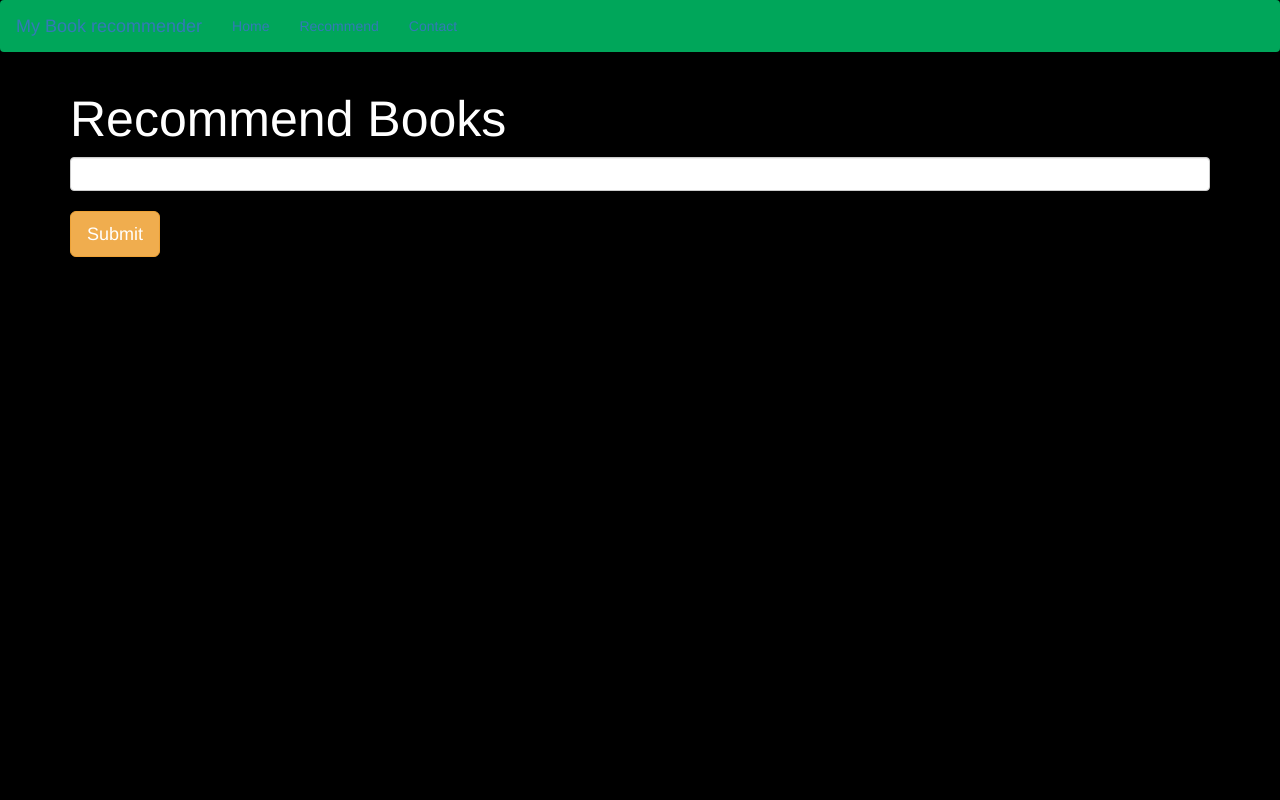
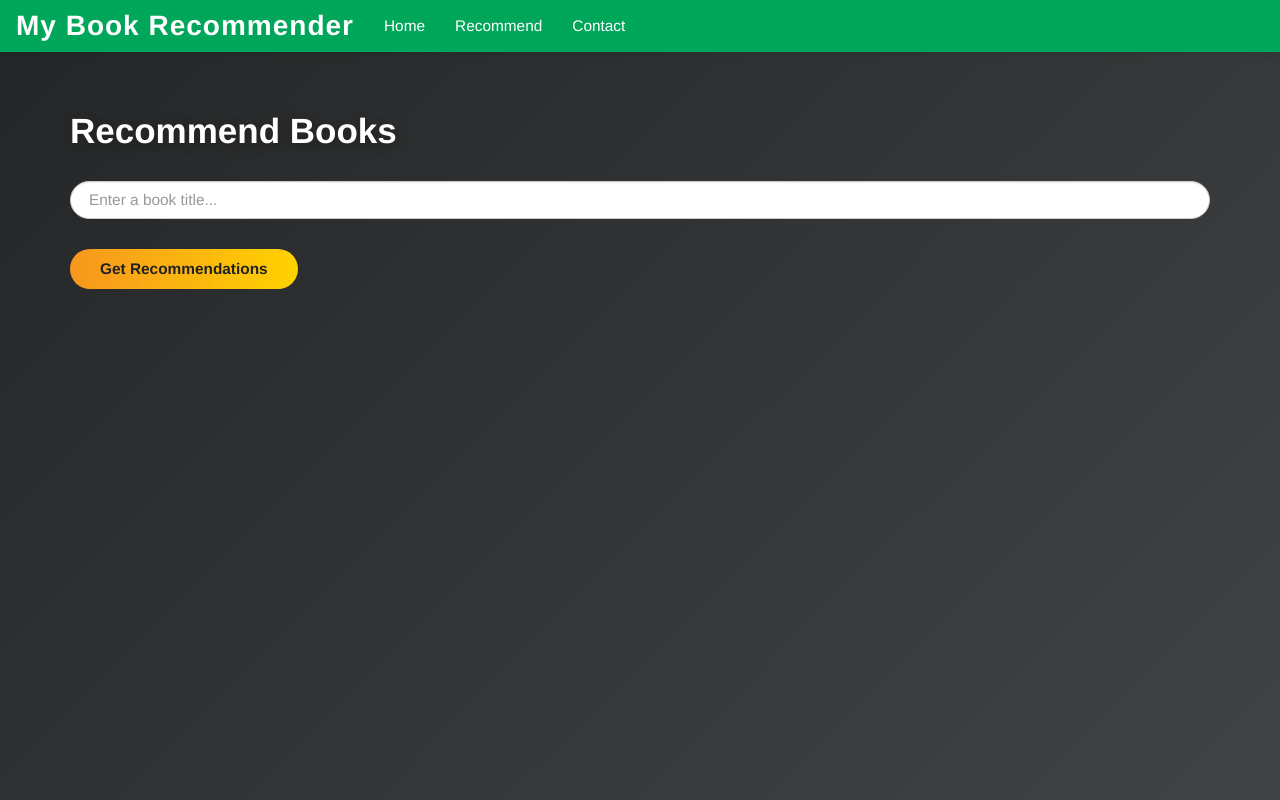
Before and after one commit to Gauravmangate27/Book_recommendation_gs, a Flask app: page /recommend in a window 1280 px wide. Run offline with Flask 3, Linux system fonts and the light colour scheme; parts of the project's set-up code (start-up, migrations or seed data) failed here and were passed over.

Commit message:
Update recommend.html

```diff
--- a/templates/recommend.html
+++ b/templates/recommend.html
@@ -5,16 +5,108 @@
     <title>Book Recommender System</title>
     <!-- Latest compiled and minified CSS -->
     <link rel="stylesheet" href="https://cdn.jsdelivr.net/npm/bootstrap@3.3.7/dist/css/bootstrap.min.css" integrity="sha384-BVYiiSIFeK1dGmJRAkycuHAHRg32OmUcww7on3RYdg4Va+PmSTsz/K68vbdEjh4u" crossorigin="anonymous">
+    <style>
+        body {
+            background: linear-gradient(135deg, #232526 0%, #414345 100%);
+            min-height: 100vh;
+        }
+        .navbar {
+            border-radius: 0;
+            margin-bottom: 40px;
+            box-shadow: 0 2px 8px rgba(0,0,0,0.1);
+        }
+        .navbar-brand {
+            font-size: 2em;
+            color: #fff !important;
+            font-weight: bold;
+            letter-spacing: 1px;
+        }
+        .nav > li > a {
+            color: #fff !important;
+            font-size: 1.1em;
+        }
+        .nav > li > a:hover {
+            background: #007d4a !important;
+        }
+        .container {
+            margin-top: 30px;
+        }
+        h1.text-white {
+            font-size: 2.5em;
+            font-weight: 700;
+            margin-bottom: 30px;
+            color: #fff;
+            text-shadow: 1px 2px 8px #222;
+        }
+        .form-control {
+            border-radius: 25px;
+            padding: 18px;
+            font-size: 1.1em;
+            margin-bottom: 10px;
+        }
+        .btn-warning {
+            border-radius: 25px;
+            font-size: 1.1em;
+            font-weight: 600;
+            padding: 10px 30px;
+            background: linear-gradient(90deg, #f7971e 0%, #ffd200 100%);
+            border: none;
+            color: #222;
+            transition:(0.3s);
+        }
+        .btn-warning:hover {
+            background: linear-gradient(90deg, #ffd200 0%, #f7971e 100%);
+            color: #111;
+        }
+        .card {
+            background: #232526;
+            border-radius: 18px;
+            box-shadow: 0 4px 24px rgba(0,0,0,0.15);
+            margin-bottom: 30px;
+            padding: 18px 10px 10px 10px;
+            min-height: 350px;
+            display: flex;
+            flex-direction: column;
+            align-items: center;
+        }
+        .card-img-top {
+            width: 100%;
+            height: 220px;
+            object-fit: cover;
+            border-radius: 10px;
+            margin-bottom: 18px;
+            box-shadow: 0 2px 8px rgba(0,0,0,0.12);
+        }
+        .text-white {
+            color: #fff !important;
+            font-size: 1.1em;
+            margin-bottom: 5px;
+        }
+        h4.text-white {
+            color: #ffd200 !important;
+            font-size: 1.2em;
+            font-weight: 600;
+        }
+        .alert-danger {
+            border-radius: 10px;
+            font-size: 1.1em;
+            margin-top: 20px;
+        }
+        @media (max-width: 767px) {
+            .card-img-top {
+                height: 160px;
+            }
+            .col-md-3 {
+                width: 100%;
+                margin-bottom: 30px;
+            }
+        }
+    </style>
 </head>
-<style>
-    .text-white{
-        color:white
-    }
-</style>
-<body style="background-color:black">
+<body>
 
     <nav class="navbar" style="background-color:#00a65a">
-        <a class="navbar-brand">My Book recommender</a>
+        <a class="navbar-brand">My Book Recommender</a>
         <ul class="nav navbar-nav">
             <li><a href="/">Home</a></li>
             <li><a href="/recommend">Recommend</a></li>
@@ -25,13 +117,13 @@
     <div class="container">
         <div class="row">
             <div class="col-md-12">
-                <h1 class="text-white" style="font-size:50px">Recommend Books</h1>
+                <h1 class="text-white">Recommend Books</h1>
                 <form action="/recommend_books" method="post">
-                    <input name="user_input" type="text" class="form-control"><br>
-                    <input type="submit" class="btn btn-lg btn-warning">
+                    <input name="user_input" type="text" class="form-control" placeholder="Enter a book title..."><br>
+                    <input type="submit" class="btn btn-lg btn-warning" value="Get Recommendations">
                 </form>
                 {% if message %}
-                    <div class="alert alert-danger" style="margin-top:20px;">
+                    <div class="alert alert-danger">
                         {{ message }}
                     </div>
                 {% endif %}
@@ -41,11 +133,9 @@
                 {% for i in data %}
                     <div class="col-md-3" style="margin-top:50px">
                         <div class="card">
-                            <div class="card-body">
-                                <img class="card-img-top" src="{{i[2]}}">
-                                <p class="text-white">{{i[0]}}</p>
-                                <h4 class="text-white">{{i[1]}}</h4>
-                            </div>
+                            <img class="card-img-top" src="{{i[2]}}">
+                            <p class="text-white">{{i[0]}}</p>
+                            <h4 class="text-white">{{i[1]}}</h4>
                         </div>
                     </div>
                 {% endfor %}
```
